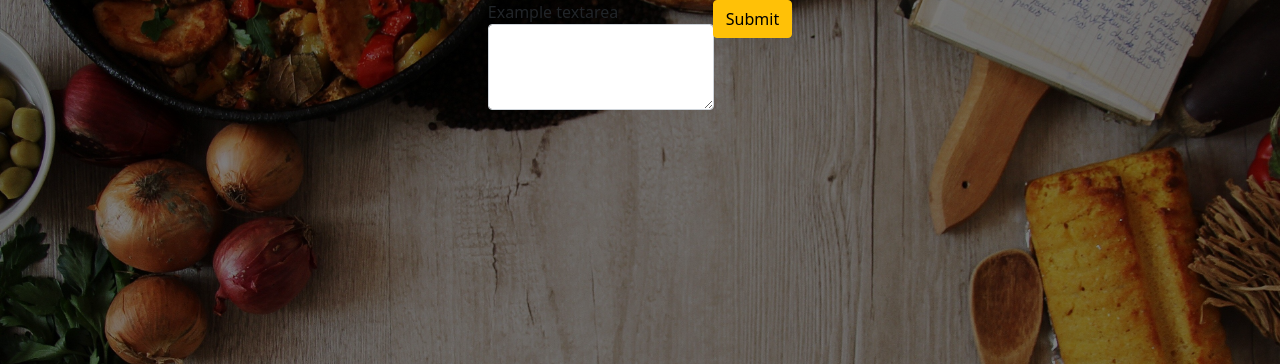
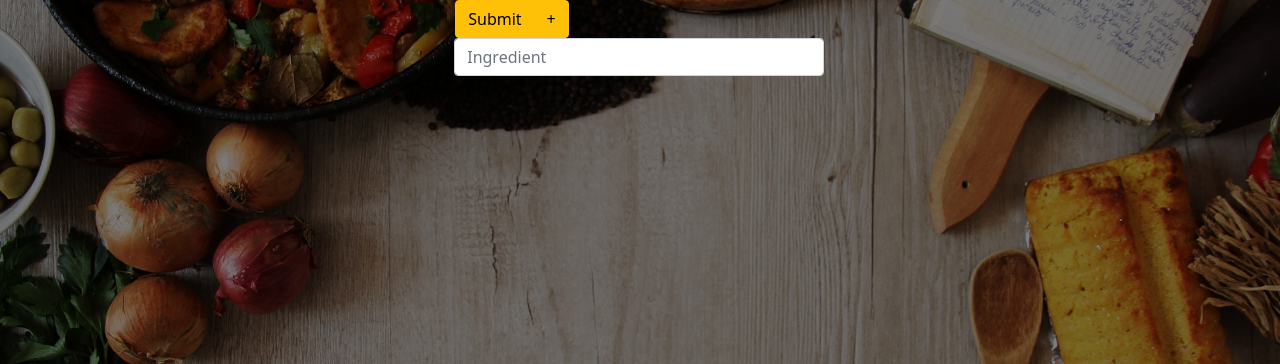
Before and after one commit to waqaspathan00/recipe-finder, a Flask app: page /fridge in a window 1280 px wide. Shown: the part 56-420 px from the top of the page. Run offline with Flask 2, Linux system fonts and the light colour scheme; some libraries are stand-ins or nearby versions.

Commit message:
refactored ingredient entry form to use individual textboxes over 1 textbox

```diff
--- a/website/templates/fridge.html
+++ b/website/templates/fridge.html
@@ -4,13 +4,13 @@
 
     <div class="flexbox-container">
         <form method="POST">
-            <div class="input-group mb-3">
-                <div class="form-group">
-                    <label for="exampleFormControlTextarea1">Example textarea</label>
-                    <textarea class="form-control" id="exampleFormControlTextarea1" rows="3"></textarea>
+            <div id="ingredients-form" class="input-group mb-3">
+                <div class="input-group">
+                    <button class="btn btn-warning" type="submit">Submit</button>
+                    <button class="btn btn-warning" type="button" onclick="addIngredientInput()">+</button>
                 </div>
-                <div class="input-group-append">
-                    <button class="btn btn-warning" type="submit">Submit</button>
+                <div class="input-group">
+                    <input name="ingredients[]" type="text" class="form-control" placeholder="Ingredient">
                 </div>
             </div>
         </form>
```
